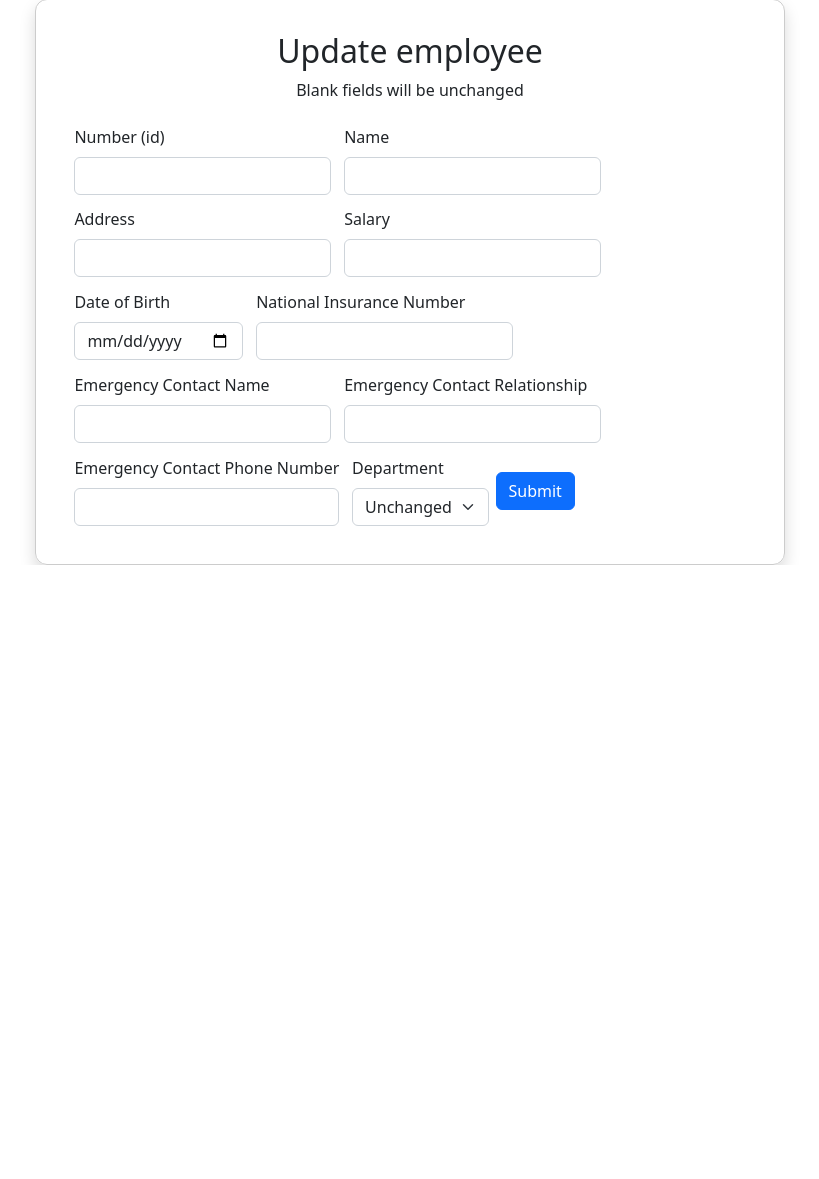
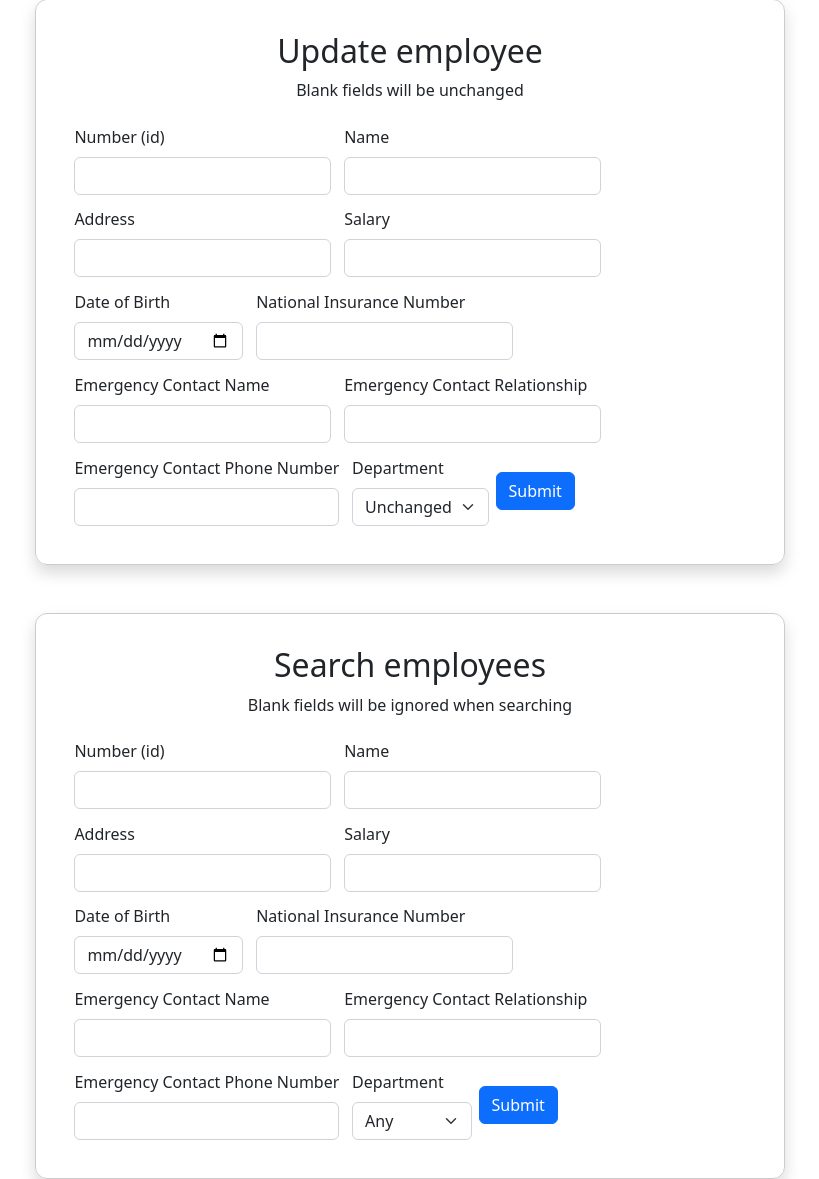
Before and after one commit to egorchern/DB_Coursework, a PHP site: page /employees.php in a window 1280 px wide. Shown: the part 689-1868 px from the top of the page, without its empty margins (230-1049 px from the left). Before the commit the page ends 1254 px from the top, so only its background shows below. Run offline with PHP 8.4, Linux system fonts and the light colour scheme.

Commit message:
search employees

```diff
--- a/employees.php
+++ b/employees.php
@@ -163,6 +163,58 @@
             </div>
             <button type="submit" class="btn btn-primary">Submit</button>
         </form>
+        <form action="searchEmployees.php" class="shadow" method="POST">
+            <h2 style="width:100%;text-align:center">Search employees</h2>
+            <p style="width:100%;text-align:center">Blank fields will be ignored when searching</p>
+            <div class="margin-sm">
+                <label for="number" class="form-label">Number (id)</label>
+                <input type="text" class="form-control" id="number" name="number">
+            </div>
+            <div class="margin-sm">
+                <label for="name" class="form-label">Name</label>
+                <input type="text" class="form-control"  id="name" name="name">
+            </div>
+            <div class="margin-sm">
+                <label for="homeAddress" class="form-label">Address</label>
+                <input type="text" class="form-control"  id="homeAddress" name="homeAddress">
+            </div>
+            <div class="margin-sm">
+                <label for="salary" class="form-label">Salary </label>
+                <input type="text" class="form-control"    id="salary" name="salary">
+            </div>
+            <div class="margin-sm">
+                <label for="dob" class="form-label">Date of Birth</label>
+                <input type="date" class="form-control"  id="dob" name="dob">
+            </div>
+            <div class="margin-sm">
+                <label for="nin" class="form-label">National Insurance Number </label>
+                <input type="text" class="form-control"  id="nin" name="nin">
+            </div>
+            <div class="margin-sm">
+                <label for="eName" class="form-label">Emergency Contact Name</label>
+                <input type="text" class="form-control"  id="eName" name="eName">
+            </div>
+            <div class="margin-sm">
+                <label for="eRelationship" class="form-label">Emergency Contact Relationship</label>
+                <input type="text" class="form-control"  id="eRelationship" name="eRelationship">
+            </div>
+            <div class="margin-sm">
+                <label for="ePhone" class="form-label">Emergency Contact Phone Number</label>
+                <input type="text" class="form-control"  id="ePhone" name="ePhone">
+            </div>
+            <div class="margin-sm">
+                <label for="departmentNumber" class="form-label">Department</label>
+
+                <select class="form-select" id="departmentNumber" name="departmentNumber">
+                    <option value="-1">Any</option>
+                    <option value="1">HR</option>
+                    <option value="2">Driver</option>
+                    <option value="3">Packager</option>
+                    <option value="4">Manager</option>
+                </select>
+            </div>
+            <button type="submit" class="btn btn-primary">Submit</button>
+        </form>
     </main>
 
 </body>
```
Also changed, not shown: searchEmployees.php (added, +37 -0 lines).
